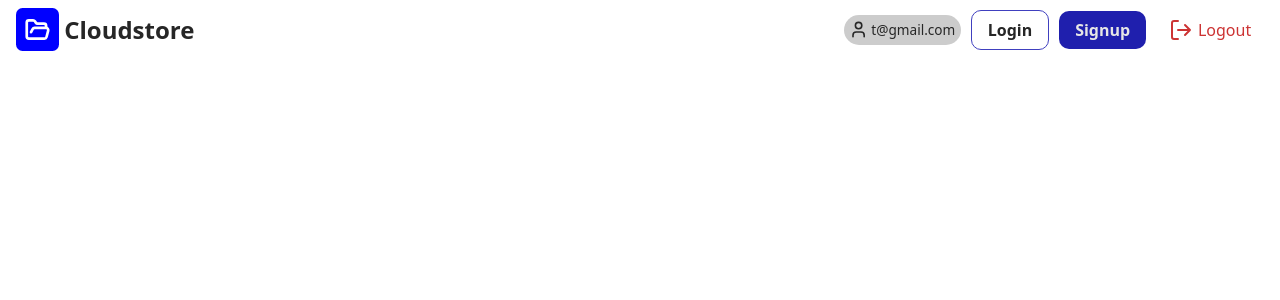
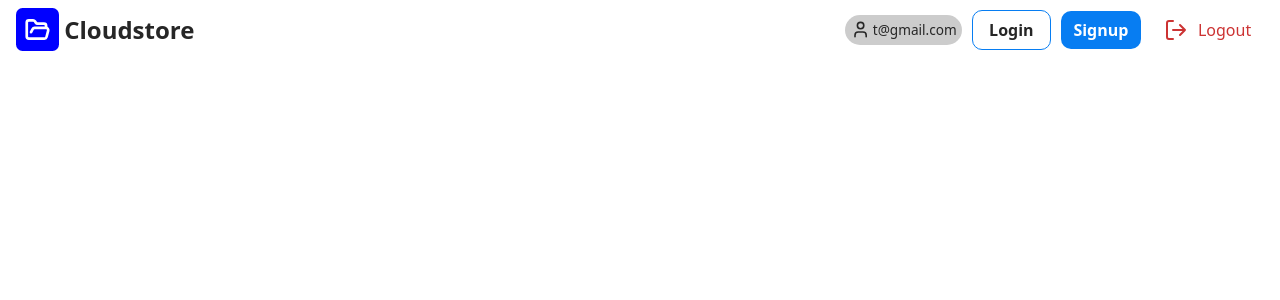
Before and after one commit to SaleamlakH/file-uploader, a React (Vite) app in the folder client/: page / in a window 1280 px wide. Shown: the top 300 px of the page. Built offline with nearby package versions, Linux system fonts and the light colour scheme.

Commit message:
refactor: extract Action component and refactor Navbar implementation

```diff
--- /dev/null
+++ b/client/src/components/Action/Action.tsx
@@ -0,0 +1,65 @@
+import { Link } from 'react-router';
+import style from './action.module.css';
+import type { ReactNode } from 'react';
+
+type BaseProps = {
+  children: ReactNode;
+};
+
+type withVariant = BaseProps & {
+  variant: 'primary' | 'secondary';
+  className?: never;
+};
+
+type withClassName = BaseProps & {
+  className: string;
+  variant?: never;
+};
+
+type ButtonProps = {
+  as?: 'button';
+  onClick?: () => void;
+};
+
+type AnchorProps = {
+  as: 'a';
+  href: string;
+};
+
+type LinkProps = {
+  as: 'link';
+  to: string;
+};
+
+type ActionProps = (withVariant | withClassName) & (AnchorProps | LinkProps | ButtonProps);
+
+const Action = (props: ActionProps) => {
+  const { children, variant, className } = props;
+
+  const classes = `${style.action} ${className || (variant ? style[variant] : '')}`;
+
+  if (props.as === 'a') {
+    return (
+      <a href={props.href} className={classes}>
+        {children}
+      </a>
+    );
+  }
+
+  if (props.as === 'link') {
+    return (
+      <Link to={props.to} className={classes}>
+        {children}
+      </Link>
+    );
+  }
+
+  // default button
+  return (
+    <button onClick={props.onClick} className={classes}>
+      {children}
+    </button>
+  );
+};
+
+export default Action;
--- /dev/null
+++ b/client/src/components/Action/action.module.css
@@ -0,0 +1,42 @@
+.action {
+  display: inline-flex;
+  align-items: center;
+  gap: 10px;
+  border: none;
+  white-space: nowrap;
+}
+
+button.action svg {
+  width: 1em;
+  height: 1em;
+}
+
+button.action {
+  font-size: 1rem;
+  padding: 0.7em;
+}
+
+.primary {
+  background-color: hsl(210 94 49);
+  border-radius: 10px;
+  padding: 0.5em 0.8em;
+  color: hsl(0 0 100);
+  font-weight: 700;
+}
+
+.primary:hover,
+.primary:focus {
+  background-color: hsl(200 60 40);
+}
+
+.secondary {
+  border: 1px solid hsl(210 94 49);
+  border-radius: 10px;
+  padding: 0.5em 1em;
+  font-weight: 700;
+}
+
+.secondary:hover,
+.secondary:focus {
+  background-color: hsl(0 0 85);
+}
--- a/client/src/components/Icons.tsx
+++ b/client/src/components/Icons.tsx
@@ -98,7 +98,8 @@ export const Link = () => {
 
 export const Add = () => {
   return (
-    <svg xmlns="http://www.w3.org/2000/svg" width="200" height="200" viewBox="0 0 32 32">
+    <svg xmlns="http://www.w3.org/2000/svg" width="24" height="24" viewBox="0 0 32 32">
+      <g transform="scale(1.6), translate(-6, -6)">
         <path
           fill="none"
           stroke="currentColor"
@@ -107,6 +108,7 @@ export const Add = () => {
           d="M16 25V7m-9 9h18"
           strokeWidth="2"
         />
+      </g>
     </svg>
   );
 };
--- a/client/src/layout/navbar/Navbar.tsx
+++ b/client/src/layout/navbar/Navbar.tsx
@@ -2,6 +2,7 @@ import { Link } from 'react-router';
 import logoSvg from '../../assets/logo.svg';
 import { Logout as LogoutIcon, User as UserIcon } from '../../components/Icons';
 import style from './navbar.module.css';
+import Action from '../../components/Action/Action';
 
 function Navbar() {
   return (
@@ -17,16 +18,18 @@ function Navbar() {
           t@gmail.com
         </div>
         <div className={style.links}>
-          <Link to="/login" className={style.login}>
+          <Action as="link" to="/login" variant="secondary">
             Login
-          </Link>
-          <Link to="/signup" className={style.signup}>
+          </Action>
+
+          <Action as="link" to="/signup" variant="primary">
             Signup
-          </Link>
-          <Link to="/logout" className={style.logout}>
+          </Action>
+
+          <Action as="link" to="/logout" className={style.logout}>
             <LogoutIcon />
             Logout
-          </Link>
+          </Action>
         </div>
       </div>
     </nav>
--- a/client/src/layout/navbar/navbar.module.css
+++ b/client/src/layout/navbar/navbar.module.css
@@ -45,31 +45,6 @@
   gap: 10px;
 }
 
-.login {
-  border: 1px solid hsl(240 50 50);
-  border-radius: 10px;
-  padding: 0.5em 1em;
-  font-weight: 700;
-}
-
-.login:hover,
-.login:focus {
-  background-color: hsl(0 0 85);
-}
-
-.signup {
-  background-color: hsl(240 70 40);
-  border-radius: 10px;
-  padding: 0.5em 1em;
-  color: hsl(0 0 90);
-  font-weight: 700;
-}
-
-.signup:hover,
-.signup:focus {
-  background-color: hsl(240 70 25);
-}
-
 .logout {
   display: flex;
   align-items: center;
```
Lines whose indentation alone changed are shown as unchanged.
